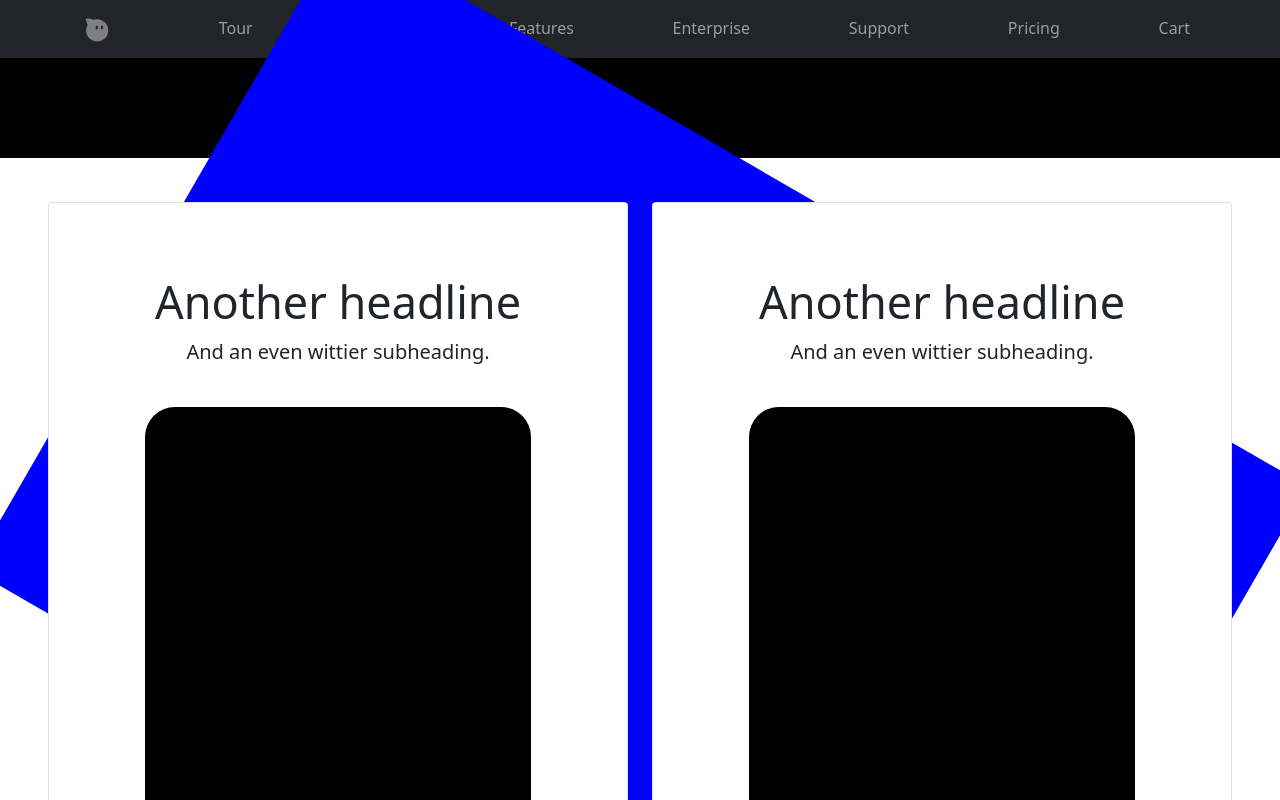
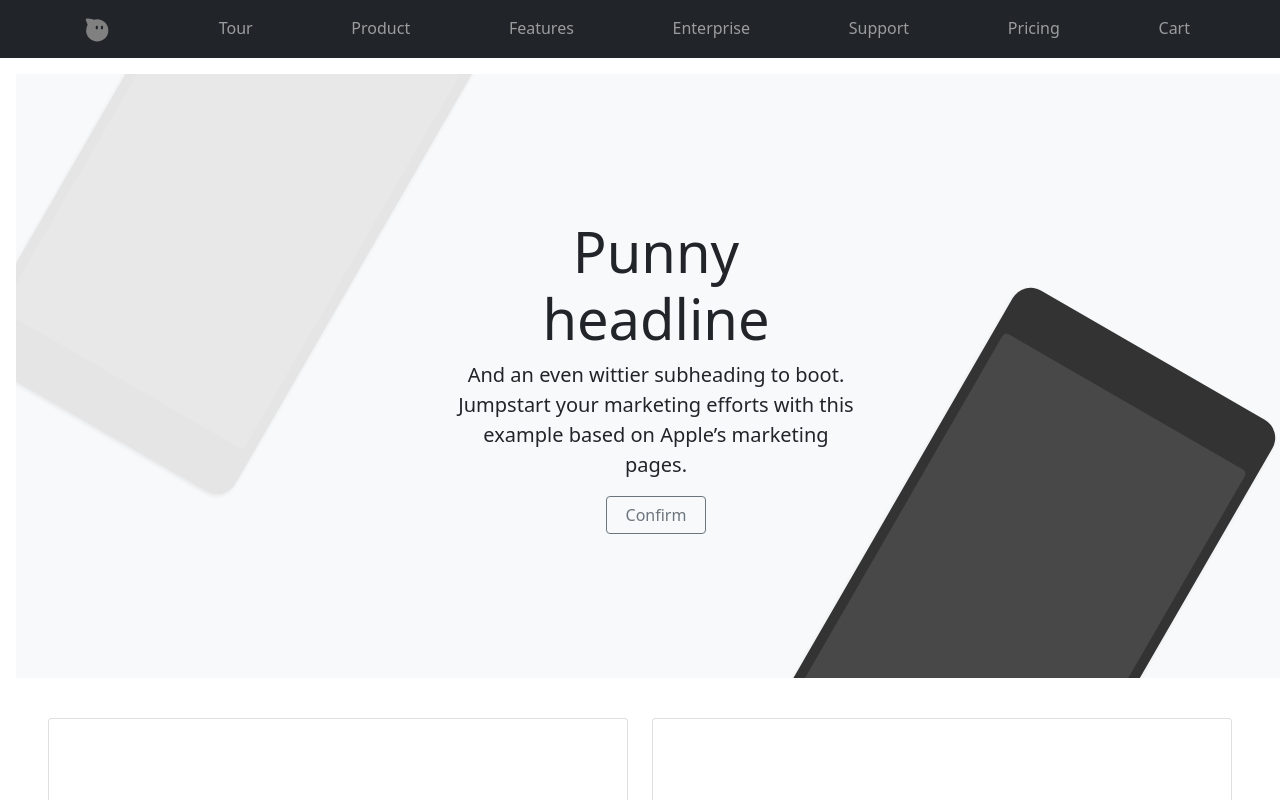
Before and after one commit to Noraluk/react-101, a React (Create React App) app: page / in a window 1280 px wide. Shown: the top 800 px of the page. Built offline with nearby package versions, Linux system fonts and the light colour scheme.

Commit message:
:lipstick: add banner bg

```diff
--- a/src/App.jsx
+++ b/src/App.jsx
@@ -1,9 +1,6 @@
 import React, { PureComponent } from 'react';
 import Header from '@components/header/header';
 import Footer from '@components/footer/footer';
-import {
-  Container,
-} from 'react-bootstrap';
 import Routes from './routes';
 
 import './App.css';
@@ -11,12 +8,11 @@ import './App.css';
 class App extends PureComponent {
   render() {
     return (
-      <div>
+      <>
         <Header />
-        <Container fluid style={{ height: '100px', backgroundColor: 'black' }} />
         <Routes />
         <Footer />
-      </div>
+      </>
     );
   }
 }
--- a/src/components/banner/banner.css
+++ b/src/components/banner/banner.css
@@ -1,28 +1,43 @@
-.Banner {
-	background-color: rgb(240, 240, 240);
-	display: flex;
-	justify-content: center;
-	align-items: center;
-	height:65vh;
+
+.banner {
+	position: relative;
+	overflow: hidden;
+	display: block;
+	background-color: #f8f9fa;
+	text-align: center;
 }
 
-.Banner-button {
-	border: 0px;
+.banner-button {
+	width: 100px;
 }
 
-.Phone {
-	position: relative;
-	background-color: blue;
-	width: 400px;
-	height: 740px;
+.product-device {
+	position: absolute;
+	right: 10%;
+	bottom: -30%;
+	width: 300px;
+	height: 540px;
+	background-color: #333;
+	border-radius: 21px;
 	transform: rotate(30deg);
-	border-radius: 21px;
+	box-shadow: 0 .125rem .25rem rgba(0,0,0,.075)!important;
 }
 
-.Phone-2 {
-	top: 0%;
+.product-device-2 {
+	top: -25%;
 	right: auto;
-	bottom:0%;
+	bottom: 0;
 	left: 5%;
-	background-color: white;
+	background-color: #e5e5e5;
 }
+
+.product-device::before {
+	position: absolute;
+	top: 10%;
+	right: 10px;
+	bottom: 10%;
+	left: 10px;
+	content: "";
+	background-color: rgba(255, 255, 255, .1);
+	border-radius: 5px;
+}
--- a/src/components/banner/banner.jsx
+++ b/src/components/banner/banner.jsx
@@ -1,36 +1,29 @@
 import React, { PureComponent } from 'react';
 import {
-  Container,
+  Container, Button,
 } from 'react-bootstrap';
 import './banner.css';
 
 class Banner extends PureComponent {
   render() {
     return (
-    // <div className="Banner px-5">
-    //   {/* <Container fluid className="Banner px-5"> */}
-    //   <Container style={{ height: '100px' }}>
-    //     <Container className="Phone" />
-    //     {/* <Container className="Phone Phone-2" /> */}
-    //   </Container>
-    //   {/* <Row style={{ textAlign: 'center' }}>
-    //     <p className="my-1" style={{ fontSize: '60px' }}>Punny headline</p>
-    //     <p className="my-0">And an even wittier subheading to boot. Jumpstart</p>
-    //     <p className="my-0">your marketing efforts with this example based on</p>
-    //     <p className="my-0">Apple’s marketing pages.</p>
-    //     <div>
-    //       <br />
-    //       <Button className="Banner-button" variant="outline-secondary"
-    // size="mg">Confirm</Button>
-    //     </div>
-    //   </Row> */}
-    //   {/* </Container> */}
-
-      // </div>
-      <Container style={{ height: '20px' }}>
-        <Container className="Phone" />
-        {/* <Container className="Phone Phone-2" /> */}
-      </Container>
+      <>
+        <Container fluid className="banner p-3 p-md-5 m-md-3">
+          <div className="col-md-5 p-lg-5 mx-auto my-5">
+            <h1 className="display-4 fw-normal">Punny headline</h1>
+            <p className="lead fw-normal">And an even wittier subheading to boot. Jumpstart your marketing efforts with this example based on Apple’s marketing pages.</p>
+            <Button
+              className="banner-button"
+              variant="outline-secondary"
+              size="mg"
+            >
+              Confirm
+            </Button>
+          </div>
+          <div className="product-device" />
+          <div className="product-device product-device-2" />
+        </Container>
+      </>
     );
   }
 }
--- a/src/components/cards/cards.jsx
+++ b/src/components/cards/cards.jsx
@@ -6,7 +6,7 @@ import {
 class Cards extends PureComponent {
   render() {
     return (
-      <div>
+      <>
         <Container fluid className="px-5">
           <Row lg={2} md={1} className="g-4">
             {Array.from({ length: 8 }).map((_, i) => (
@@ -33,7 +33,7 @@ class Cards extends PureComponent {
             ))}
           </Row>
         </Container>
-      </div>
+      </>
     );
   }
 }
--- a/src/components/header/header.jsx
+++ b/src/components/header/header.jsx
@@ -9,7 +9,7 @@ import './header.css';
 class Header extends PureComponent {
   render() {
     return (
-      <div>
+      <>
         <Navbar bg="dark" expand="md" variant="dark">
           <Navbar.Toggle aria-controls="basic-navbar-nav" />
           <Navbar.Collapse id="basic-navbar-nav">
@@ -29,7 +29,7 @@ class Header extends PureComponent {
             </Container>
           </Navbar.Collapse>
         </Navbar>
-      </div>
+      </>
     );
   }
 }
--- a/src/pages/home/home.jsx
+++ b/src/pages/home/home.jsx
@@ -5,11 +5,11 @@ import Cards from '@components/cards/cards';
 class Home extends PureComponent {
   render() {
     return (
-      <div>
+      <>
         <Banner />
         <br />
         <Cards />
-      </div>
+      </>
     );
   }
 }
```
